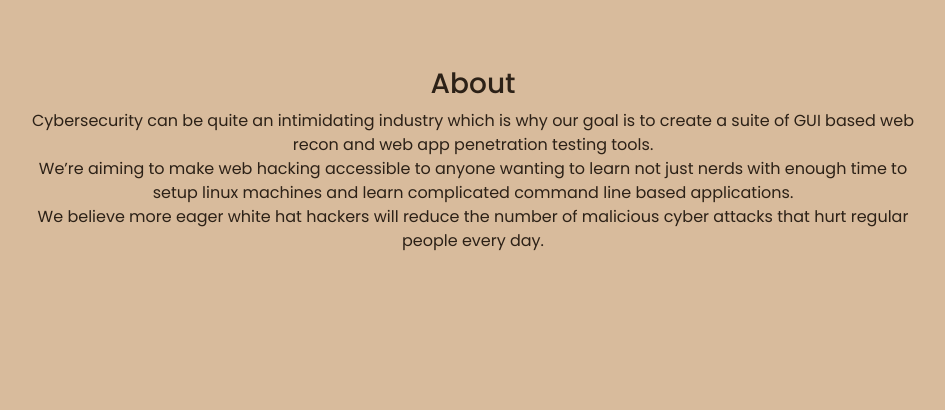
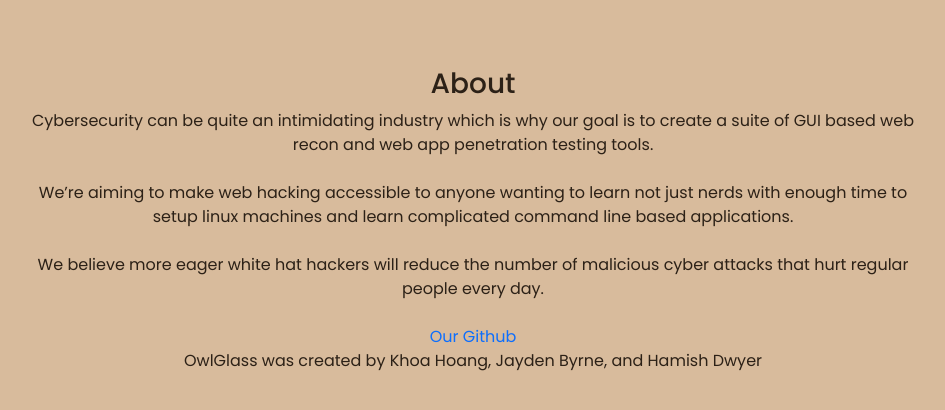
Before and after one commit to NotemTotem/OwlGlass, a Flask app: page /about in a window 1280 px wide. Shown: the part 64-474 px from the top of the page, without its empty margins (167-1112 px from the left). Run offline with Flask 3, Linux system fonts and the light colour scheme.

Commit message:
added credit to about page

```diff
--- a/src/Webgui/templates/about.html
+++ b/src/Webgui/templates/about.html
@@ -9,11 +9,18 @@
         <p>
           Cybersecurity can be quite an intimidating industry which is why our goal is to create a suite of GUI based web recon and web app penetration testing tools.
         </p>
+        <br>
         <p>
           We’re aiming to make web hacking accessible to anyone wanting to learn not just nerds with enough time to setup linux machines and learn complicated command line based applications.
         </p>
+        <br>
         <p>
           We believe more eager white hat hackers will reduce the number of malicious cyber attacks that hurt regular people every day.
+        </p>
+        <br>
+        <a href="https://github.com/NotemTotem/OwlGlass">Our Github</a>
+        <p>
+          OwlGlass was created by Khoa Hoang, Jayden Byrne, and Hamish Dwyer
         </p>
       </div>
     </section>
```
